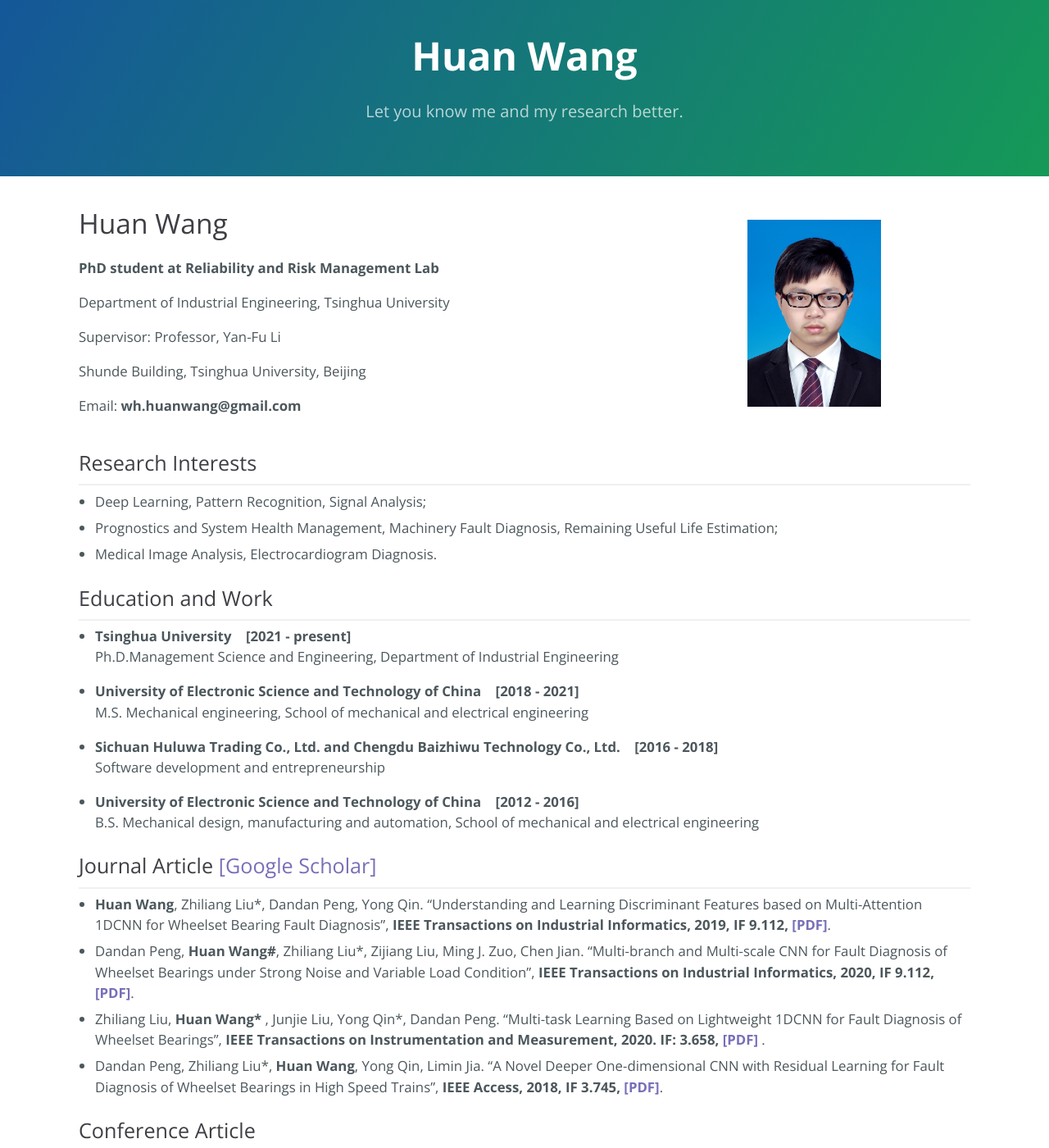
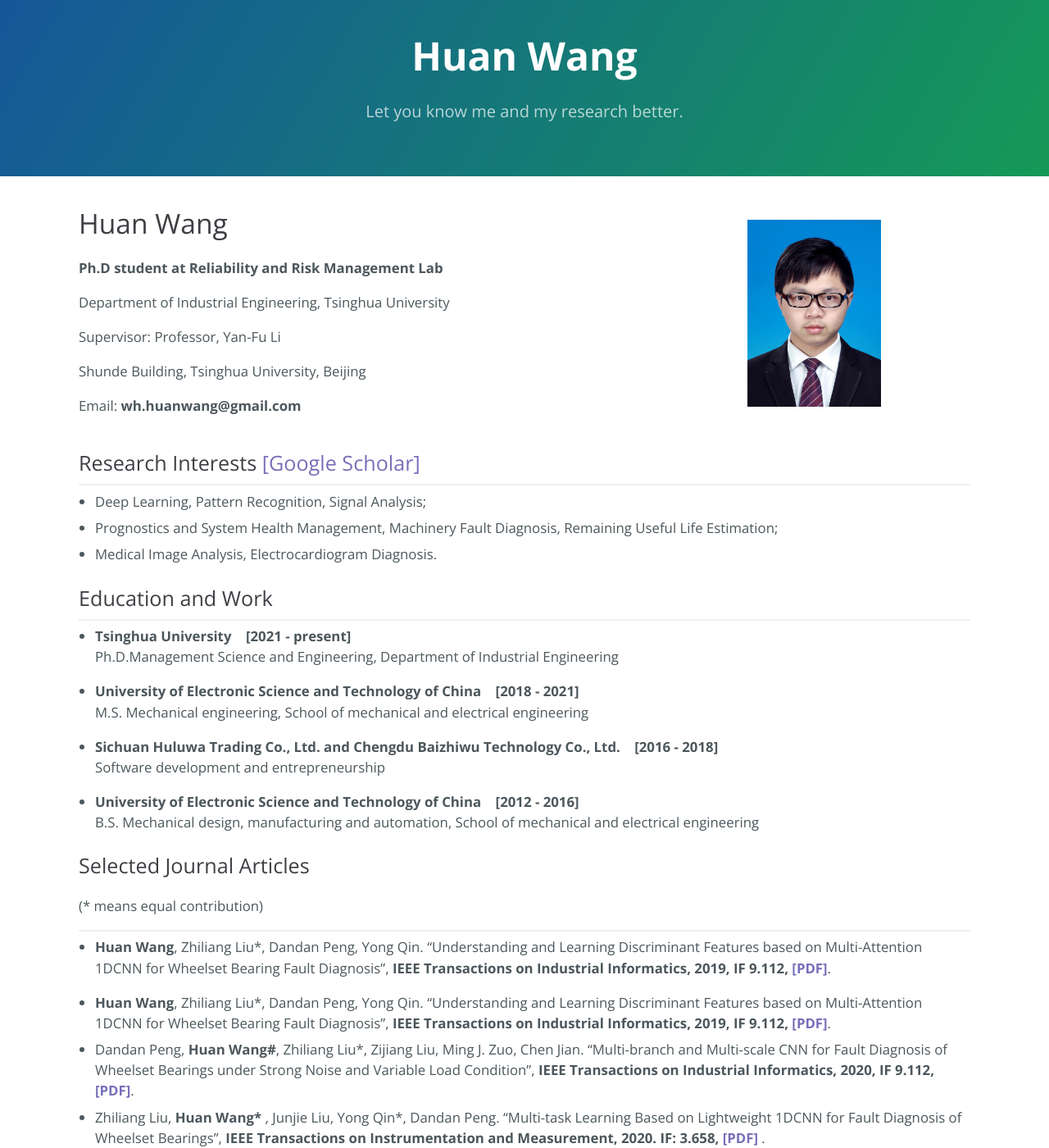
Before and after one commit to WH-HuanWang/WH-HuanWang.github.io, a Jekyll site: the page built from index.md, in a window 1280 px wide and 1400 px high. Shown: the whole window at 82% size. Built offline with Jekyll 4.4.1, drawn with Linux system fonts in a browser that asks for light colours.

Commit message:
Update index.md

```diff
--- a/index.md
+++ b/index.md
@@ -8,7 +8,7 @@ description: Let you know me and my research better.
   <tr>
     <td width="75%">
       <h1>Huan Wang</h1>
-      <p><b>PhD student at Reliability and Risk Management Lab</b></p>
+      <p><b>Ph.D student at Reliability and Risk Management Lab</b></p>
       <p>Department of Industrial Engineering, Tsinghua University</p>
       <p>Supervisor: Professor, Yan-Fu Li</p>
       <p>Shunde Building, Tsinghua University, Beijing</p>
@@ -41,8 +41,15 @@ Software development and entrepreneurship
 B.S. Mechanical design, manufacturing and automation, School of mechanical and electrical engineering
 
 
-## Journal Article [[Google Scholar]](https://scholar.google.com.hk/citations?user=Um0g-XMAAAAJ&hl=zh-CN&authuser=1)
+## Selected Journal Articles
+(* means equal contribution)
 * * *
+
+* <b>Huan Wang</b>, Zhiliang Liu*, Dandan Peng, Yong Qin. "Understanding and Learning Discriminant Features based on Multi-Attention 1DCNN for Wheelset Bearing Fault Diagnosis", <b>IEEE Transactions on Industrial Informatics, 2019, IF 9.112, [[PDF]](https://ieeexplore.ieee.org/stamp/stamp.jsp?tp=&arnumber=8911240)</b>.
+
+
+
+
 * <b>Huan Wang</b>, Zhiliang Liu*, Dandan Peng, Yong Qin. "Understanding and Learning Discriminant Features based on Multi-Attention 1DCNN for Wheelset Bearing Fault Diagnosis", <b>IEEE Transactions on Industrial Informatics, 2019, IF 9.112, [[PDF]](https://ieeexplore.ieee.org/stamp/stamp.jsp?tp=&arnumber=8911240)</b>.
 * Dandan Peng, <b>Huan Wang#</b>, Zhiliang Liu*, Zijiang Liu, Ming J. Zuo, Chen Jian. "Multi-branch and Multi-scale CNN for Fault Diagnosis of Wheelset Bearings under Strong Noise and Variable Load Condition", <b>IEEE Transactions on Industrial Informatics, 2020, IF 9.112, [[PDF]](https://ieeexplore.ieee.org/stamp/stamp.jsp?tp=&arnumber=8962243)</b>.
 * Zhiliang Liu, <b>Huan Wang* </b>, Junjie Liu, Yong Qin*, Dandan Peng. "Multi-task Learning Based on Lightweight 1DCNN for Fault Diagnosis of Wheelset Bearings", <b> IEEE Transactions on Instrumentation and Measurement, 2020. IF: 3.658, [[PDF]](https://ieeexplore.ieee.org/document/9178459) </b>.
```
Also changed, not shown: other parts of index.md (+1 -1 lines).
